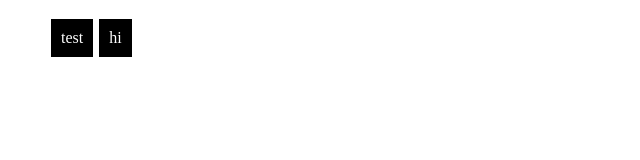
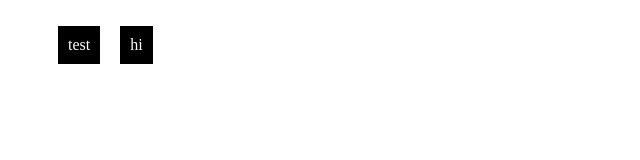
Before and after one commit to KryptoCrash/testing-, a plain HTML site: page index.html in a window 1280 px wide. Shown: the whole page, without its empty margins (0-640 px from the left). Drawn offline with Linux system fonts and the light colour scheme.

Commit message:
Update index.html

```diff
--- a/index.html
+++ b/index.html
@@ -11,7 +11,7 @@
     display: inline;
     float:left;
     background-color: black;
-    margin:3px;
+    margin:10px;
     padding:10px;
   }
 
@@ -19,11 +19,13 @@
 </head>
 <body>
 <div class="testing">
-
+<header>
   <ul>
     <li> test </li>
     <li> hi </li>
   </ul>
+    </header>
+
 </div>
 </body>
 </html>
```
